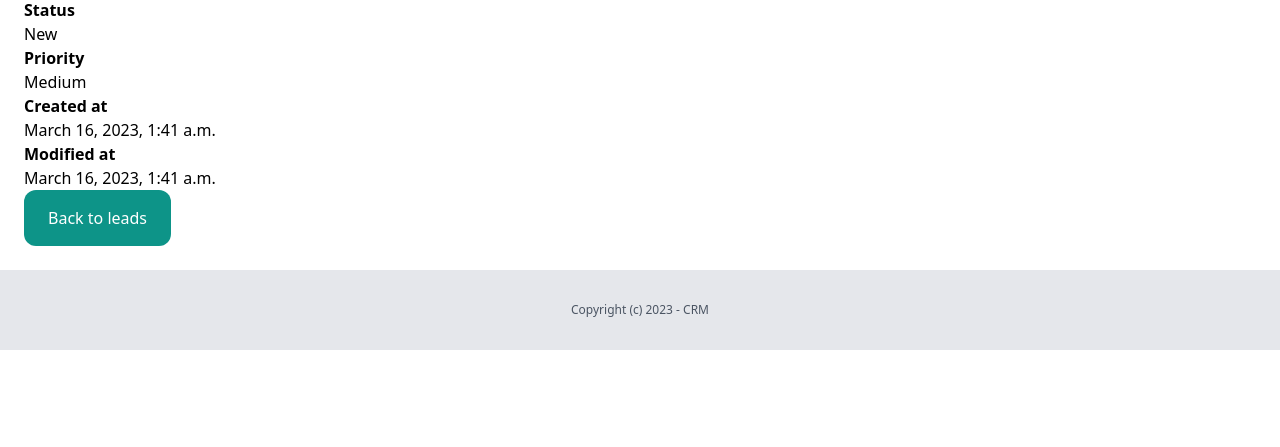
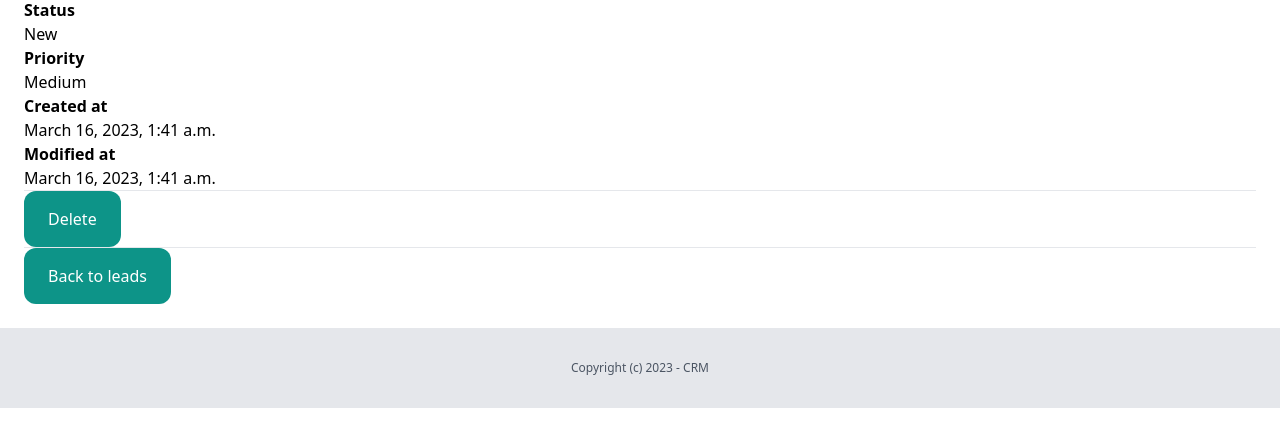
Before and after one commit to kirillzholudev/CRM_project, a Django app: page /dasboard/leads/1/ in a window 1280 px wide. Shown: the part 198-645 px from the top of the page. Run offline with Django 4.2, Linux system fonts and the light colour scheme; a user stored in the database is signed in; data comes from the database, SQL or seed files in the repository; both versions use the stored data as it was after the commit; some libraries are stand-ins or nearby versions.

Commit message:
add Delete lead

```diff
--- a/lead/urls.py
+++ b/lead/urls.py
@@ -6,5 +6,6 @@ from . import views
 urlpatterns = [
 	path("", views.leads_list, name='leads_list'),
 	path('<int:pk>/', views.leads_detail, name='leads_detail'),
+	path('<int:pk>/delete/', views.leads_delete, name='leads_delete'),
 	path("add-lead/", views.add_lead, name='add_lead'),
 ]
--- a/lead/views.py
+++ b/lead/views.py
@@ -22,6 +22,12 @@ def leads_detail(request, pk):
 		'lead': lead
 	})
 
+@login_required
+def leads_delete(request, pk):
+	lead = get_object_or_404(Lead, created_by=request.user, pk=pk)
+	lead.delete()
+
+	return redirect('leads_list')
 
 @login_required
 def add_lead(request):
--- a/templates/lead/leads_detail.html
+++ b/templates/lead/leads_detail.html
@@ -23,6 +23,12 @@
         <p class="font-semibold">Modified at</p>
         <p>{{ lead.modified_at }}</p>
 
+        <hr>
+
+        <a href="{% url 'leads_delete' lead.id %}" class="inline-block py-4 px-6 bg-teal-600 rounded-xl text-white">Delete</a>
+
+        <hr>
+
         <a href="{% url 'leads_list' %}" class="inline-block py-4 px-6 bg-teal-600 rounded-xl text-white">Back to leads</a>
 
     </div>
--- a/templates/userprofile/login.html
+++ b/templates/userprofile/login.html
@@ -27,4 +27,5 @@
       </div>
     </div>
     <script src="/static/js/login.js"></script>
+    <script src="/static/js/login_req.js"></script>
 {% endblock %}
```
Also changed, not shown: db.sqlite3.
